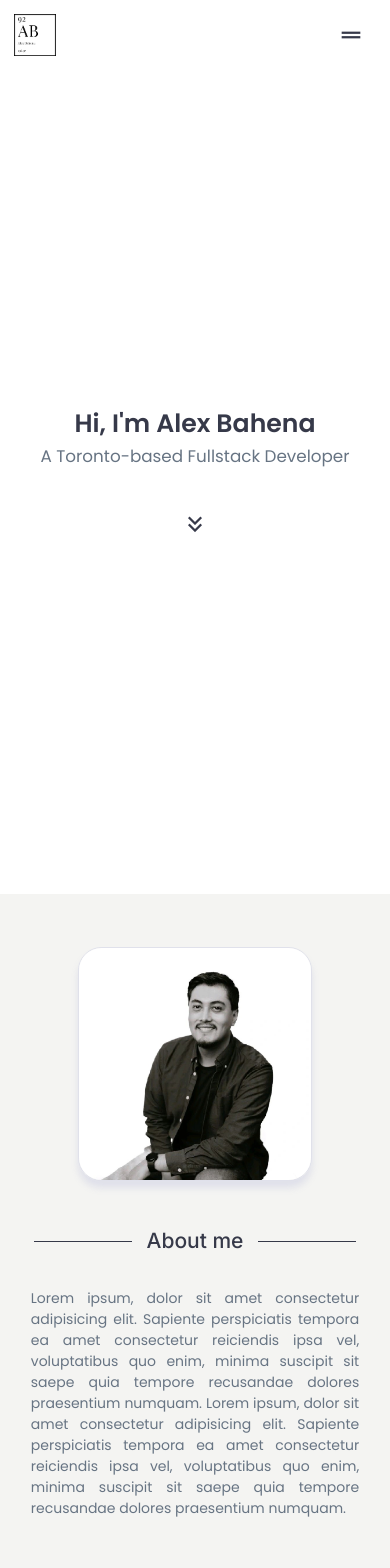
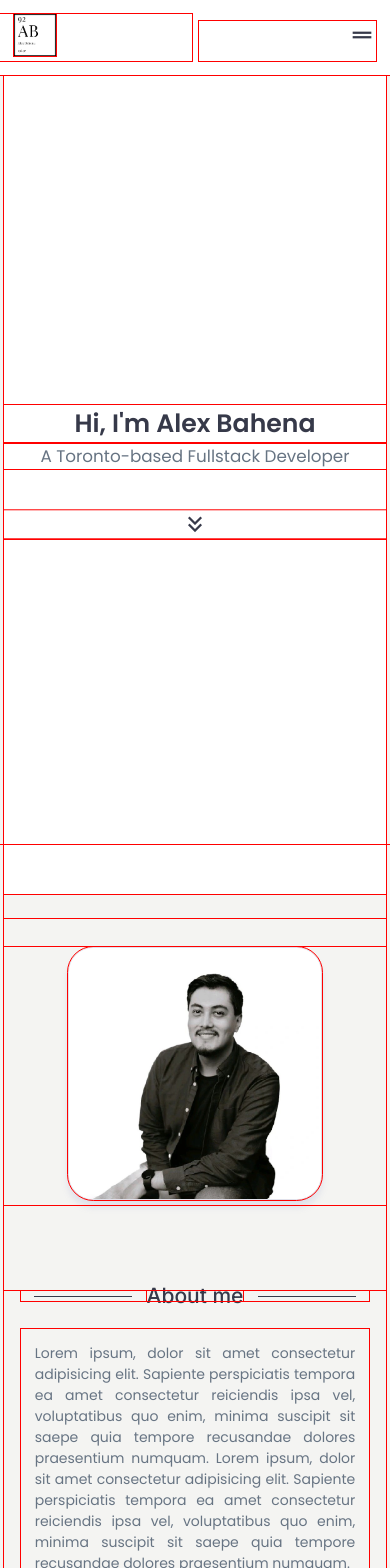
Before and after one commit to alex-bahena/portfolio-v2.0, a React (Vite) app: page / in a window 390 px wide. Shown: the top 1568 px of the page. Built offline with nearby package versions, Linux system fonts and the light colour scheme.

Commit message:
Navbar mobile overflow right - fixed

```diff
--- a/src/App.css
+++ b/src/App.css
@@ -1,6 +1,6 @@
 .container{
     display: grid;
-    width: 100%;
+    width: 98%;
     margin: 0 auto;
     gap: 1.8rem;
     grid-template-columns: 1fr;
--- a/src/components/about/About.css
+++ b/src/components/about/About.css
@@ -2,7 +2,7 @@
     height: 100vh;
     display: grid;
     grid-template-columns: repeat(2, 1fr);
-    grid-template-rows: 30vh 1fr;
+    grid-template-rows: 20vh 1fr;
     gap: 1.8rem;
     overflow: hidden;
     text-align: center;
@@ -16,7 +16,7 @@
 
 
 .about .profile-photo img{
-    width: 30vw;
+    width: 20vw;
     height: auto;
     border-radius: 5%;
     box-shadow: var(--box-shadow);
@@ -27,6 +27,8 @@
 .about .about-me{
     grid-row-start: 1;
     grid-column: 1 / span 2;
+    align-self: center;
+    margin-top: 2rem;
 }
 
 .about .about-me h2{
@@ -47,30 +49,31 @@
 @media screen and (max-width: 768px){
     .about{
         grid-template-columns: 1fr;
-        grid-template-rows: 300px 1fr;
+        grid-template-rows: repeat(2 max-content);
         gap: 0;
-        align-items:start;
+        align-items:center;
         text-align: center;
+        overflow-x: hidden;
     }
     .about .profile-photo{
+        grid-column-start: 1;
         grid-row-start: 1;
-        grid-column-start: 1;
         margin-top: 2rem;
         margin-bottom: 2rem;
-        height: 0;
+        align-self: start;
     }
 
     .about .profile-photo img{
-        width: 60vw;
-        height: auto;
+        width: auto;
+        height: 30vh;
         border-radius: 10%;
+
     }
 
     .about .about-me{
         display: inline-block;
-        padding: var(--padding-2);
+        padding: 0 var(--padding-2);
         grid-row-start: 2;
-
     }
 
     .about .about-me h2{
--- a/src/components/global-styles/styles.css
+++ b/src/components/global-styles/styles.css
@@ -37,6 +37,7 @@
   border: 0;
   text-decoration: none;
   box-sizing: border-box;
+  outline: 1px solid #f00 !important;
 }
 
 html {
--- a/src/components/navbar/Navbar.css
+++ b/src/components/navbar/Navbar.css
@@ -1,23 +1,25 @@
 nav {
     display: grid;
     gap: 1.8rem;
-    grid-template-columns: 1fr repeat(3, 100px)  20vw auto;
+    grid-template-columns: 43vw repeat(3, auto) 1fr auto;
     padding: 1rem 0;
-    overflow: hidden;
     position: fixed;
     top: 0;
     left: 0;
     right: 0;
     background-color: var(--color-white);
     z-index: 999;
+    justify-items: stretch;
+    align-items: stretch;
 }
 
 nav > div{
-    padding: var(--padding-2);
+    padding:  var(--padding-2) 0;
     display: flex;
     justify-content: center;
     align-items: center;
 }
+
 
 nav .logo img{
     grid-column-start: 1;
@@ -54,9 +56,8 @@ nav .nav-item-4{
 }
 nav .nav-item-5{
     grid-column-start: 6;
-    justify-content: end;
-    text-align: end;
-    margin-right: 4rem;
+    justify-content: start;
+    margin-right: 2rem;
 }
 
 nav .nav-item-4 a, nav .nav-item-5 a{
@@ -69,10 +70,18 @@ nav .active{
     color: var(--color-primary);
 }
 
+
+/* @media screen and (max-width: 1920px){
+    nav {
+        grid-template-columns: auto repeat(3, 100px)  20vw auto;
+    }
+} */
+
 @media screen and (max-width: 768px){
 nav {
     gap: .5rem;
-    grid-template-columns: repeat(auto-fit, 186px);
+    grid-template-columns: repeat(2, 1fr);
+    overflow: hidden;
     }
 nav .logo{
     margin: 0;
@@ -104,6 +113,7 @@ nav .nav-item-5{
 nav .nav-mobile{
     z-index: 3;
     grid-column-start: 2;
+    padding: var(--padding-2);
     justify-content: end;
     text-align: end;
     }
--- a/src/components/navbar/Navbar.jsx
+++ b/src/components/navbar/Navbar.jsx
@@ -23,7 +23,8 @@ function Navbar() {
 
     return (
         <nav className='navbar'>
-            <div className="logo"><img src="assets/A.png" alt="logo" />
+            <div className="logo">
+                <img src="assets/A.png" alt="logo" />
             </div>
             <span className="hamburger-menu material-symbols-sharp" onClick={toggleMenu}>
                 {isMenuOpen ? "drag_handle" : "close"}
```
